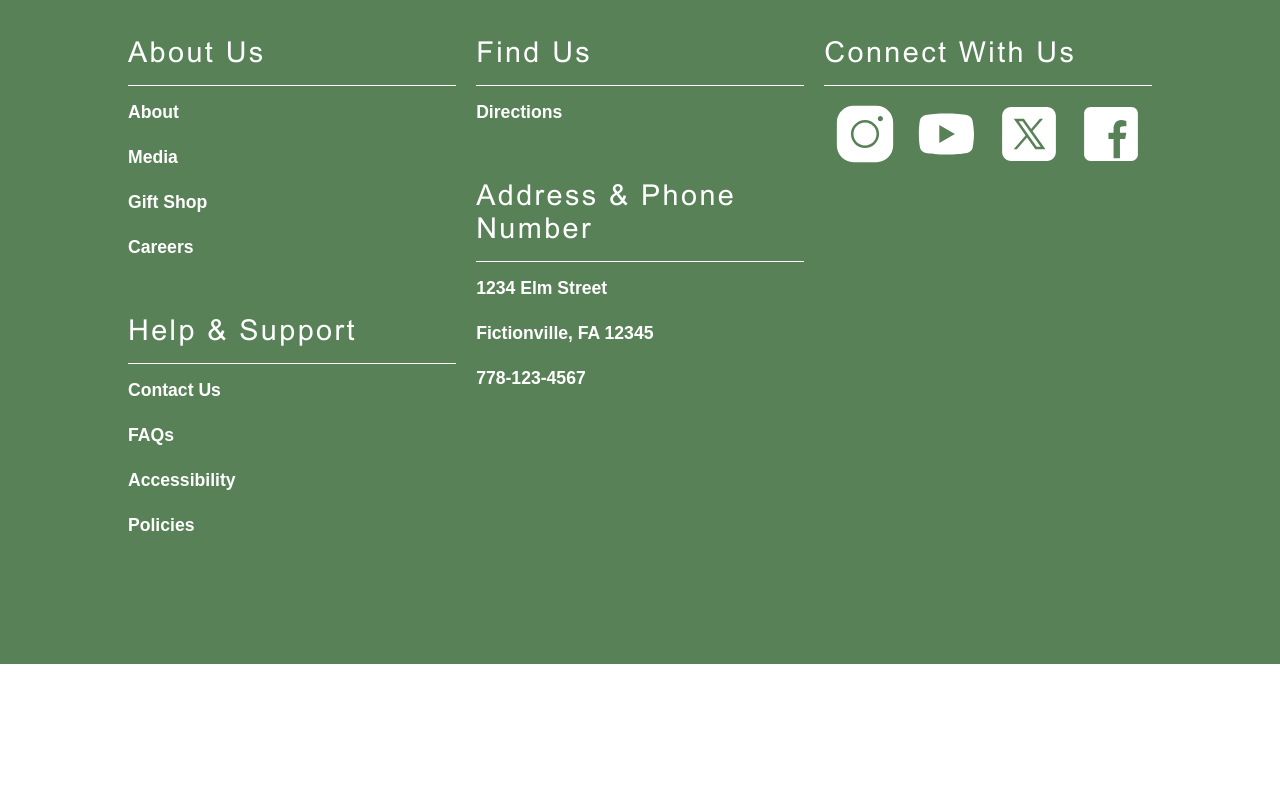
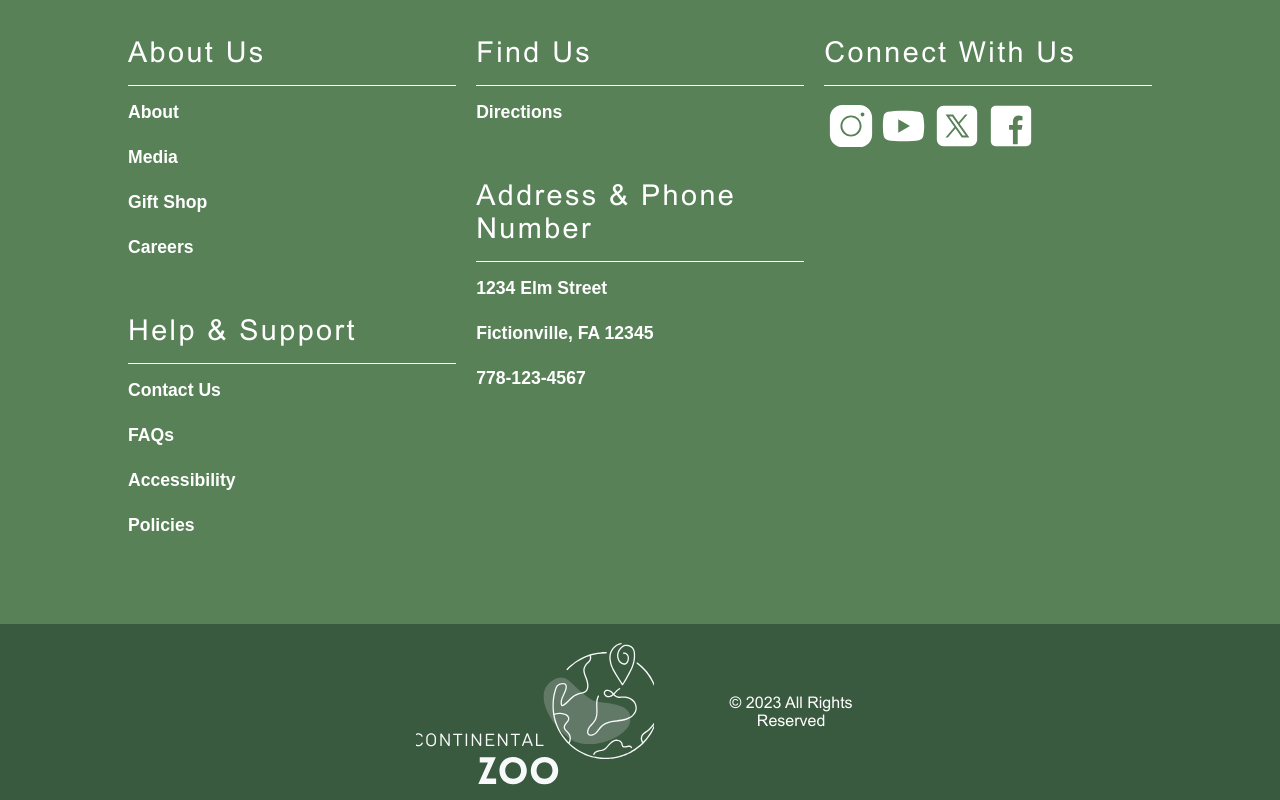
Before and after one commit to sjanr/continental-zoo, a React (Create React App) app: page / in a window 1280 px wide. Shown: the part 5037-5837 px from the top of the page. Before the commit the page ends 5701 px from the top, so only its background shows below. Built offline with nearby package versions, Linux system fonts and the light colour scheme.

Commit message:
Created FooterLower component

```diff
--- a/src/components/Footer/Footer.scss
+++ b/src/components/Footer/Footer.scss
@@ -12,10 +12,11 @@ body {
 
 .footer__section {
   display: flex;
-  justify-content: center;
+  flex-direction: column;
+  align-items: center;
   background-color: $primary-fern;
   padding-top: 4.5rem;
-  padding-bottom: 4.5rem;
+  padding-bottom: 2rem;
 }
 .footer {
   // bordered
@@ -52,42 +53,32 @@ body {
     // border: 1px red solid;
     display: flex;
     justify-content: space-around;
-    width: 100%;
+    width: 65%;
   }
   &__item-social {
     // bordered
     // border: 1px red solid;
-    height: 4rem;
-    width: 4rem;
+    height: 3rem;
+    width: 3rem;
   }
   .instagram {
     background-image: url(../../assets/icons/instagramIcon.svg);
     background-repeat: no-repeat;
     background-size: cover;
-    // background-position: center 25%;
   }
   .youtube {
     background-image: url(../../assets/icons/youtubeIcon.svg);
     background-repeat: no-repeat;
     background-size: cover;
-    // background-position: center 25%;
   }
   .twitter {
     background-image: url(../../assets/icons/twitterIcon.svg);
     background-repeat: no-repeat;
     background-size: cover;
-    // background-position: center 25%;
   }
   .facebook {
     background-image: url(../../assets/icons/facebookIcon.svg);
     background-repeat: no-repeat;
     background-size: cover;
-    // background-position: center 25%;
   }
 }
-
-// IMAGE
-// background-image: url(../../assets/images/flamingoImage.jpg);
-// background-repeat: no-repeat;
-// background-size: 40rem;
-// background-position: center 25%;
--- /dev/null
+++ b/src/components/FooterLower/FooterLower.jsx
@@ -0,0 +1,17 @@
+import "./FooterLower.scss";
+import { NavLink, Link } from "react-router-dom";
+
+function FooterLower() {
+  return (
+    <>
+      <div className="footer-section">
+        <div className="footer-lower">
+          <div className="footer-lower__logo"></div>
+          <div className="footer-lower__rights">© 2023 All Rights Reserved</div>
+        </div>
+      </div>
+    </>
+  );
+}
+
+export default FooterLower;
--- /dev/null
+++ b/src/components/FooterLower/FooterLower.scss
@@ -0,0 +1,42 @@
+@use "../../styles/partials/mixins" as *;
+@use "../../styles/partials/variables" as *;
+
+* {
+  box-sizing: border-box;
+}
+
+body {
+  margin: 0;
+  font-family: "Arial", sans-serif;
+}
+.footer-section {
+  display: flex;
+  justify-content: center;
+  background-color: $primary-hunter;
+}
+.footer-lower {
+  // bordered
+  // border: 1px red solid;
+  height: 11rem;
+  display: flex;
+  justify-content: center;
+  // justify-content: space-between;
+  gap: 4rem;
+  align-items: center;
+  width: 35vw;
+
+  &__logo {
+    // bordered
+    // border: 1px red solid;
+    height: 10rem;
+    width: 20rem;
+    margin-top: 1rem;
+    background-image: url(../../assets/logo/continentalZooLogoWhite.svg);
+    background-position: 60% -7rem;
+    background-repeat: no-repeat;
+    background-size: 24rem;
+  }
+  &__rights {
+    color: white;
+  }
+}
--- a/src/pages/HomePage/HomePage.jsx
+++ b/src/pages/HomePage/HomePage.jsx
@@ -1,6 +1,7 @@
 import "./HomePage.scss";
 import Header from "../../components/Header/Header";
 import Footer from "../../components/Footer/Footer";
+import FooterLower from "../../components/FooterLower/FooterLower";
 
 function HomePage() {
   return (
@@ -142,6 +143,7 @@ function HomePage() {
         </div>
       </section>
       <Footer />
+      <FooterLower />
     </>
   );
 }
```
Also changed, not shown: src/assets/logo/continentalZooLogoWhite.svg (added).
